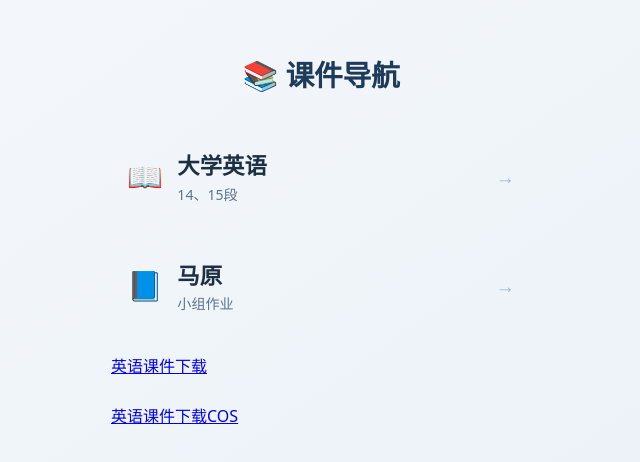
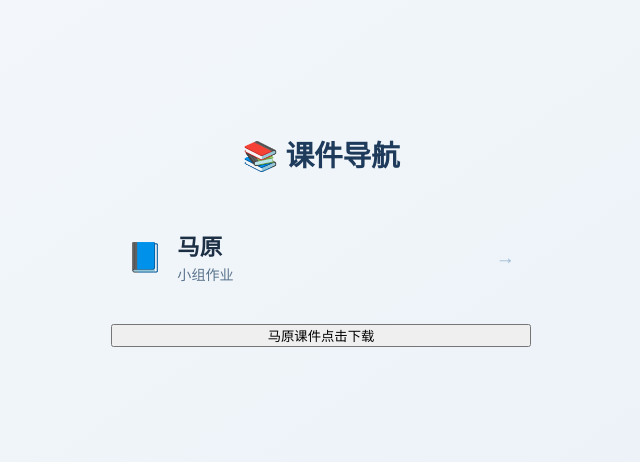
Before and after one commit to biolmz/PPT, a plain HTML site: page index.html in a window 1280 px wide. Shown: the part 160-622 px from the top of the page, without its empty margins (319-959 px from the left). Drawn offline with Linux system fonts and the light colour scheme.

Commit message:
Add files via upload

```diff
--- a/index.html
+++ b/index.html
@@ -87,14 +87,7 @@
   <div class="title">📚 课件导航</div>
 
   <div class="links">
-    <a class="link-item" href="eng.html">
-      <span class="icon">📖</span>
-      <div>
-        <h2>大学英语</h2>
-        <p>14、15段</p>
-      </div>
-      <span class="arrow">→</span>
-    </a>
+
 
     <a class="link-item" href="my.html">
       <span class="icon">📘</span>
@@ -105,8 +98,31 @@
       <span class="arrow">→</span>
     </a>
 
-    <a href="http://47.104.107.67:3000/s/3b23576d4f69d44d3be8df469f16fd07" >英语课件下载</a>
-    <a href="https://lmz-1375687844.cos.ap-nanjing.myqcloud.com/english.rar" >英语课件下载COS</a>
+
+<button onclick="downloadHTML()">马原课件点击下载</button>
+
+<script>
+function downloadHTML() {
+  fetch('https://ppt.biolmz.cn/my.html') // 注意：如果跨域，fetch 会失败
+    .then(res => res.text())
+    .then(html => {
+      const blob = new Blob([html], { type: 'text/html;charset=utf-8' });
+      const url = URL.createObjectURL(blob);
+      const a = document.createElement('a');
+      a.href = url;
+      a.download = '马原课件.html';
+      document.body.appendChild(a);
+      a.click();
+      document.body.removeChild(a);
+      URL.revokeObjectURL(url);
+    })
+    .catch(err => {
+      alert('下载失败，可能是跨域问题。请尝试右键另存为。');
+      // 或者退回到直接打开
+      window.open('https://ppt.biolmz.cn/my.html');
+    });
+}
+</script>
 
   </div>
 </body>
```
